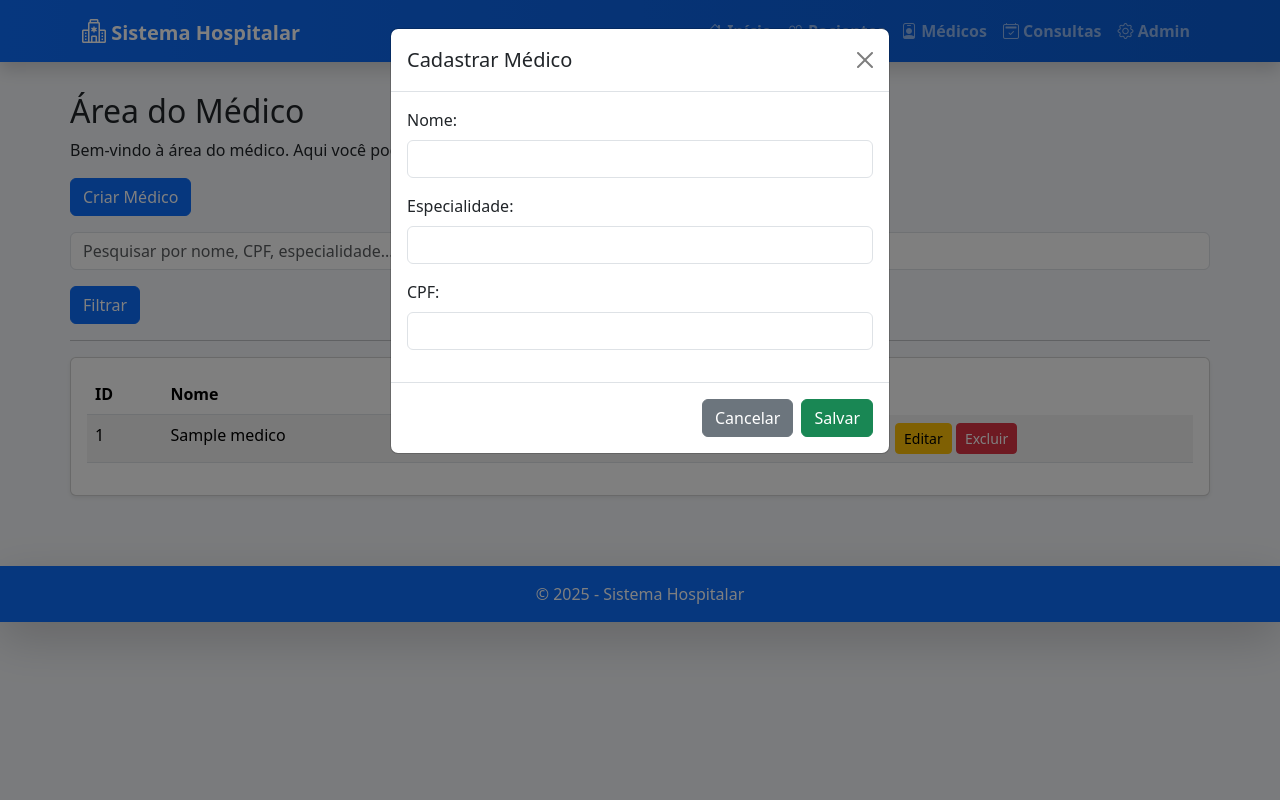
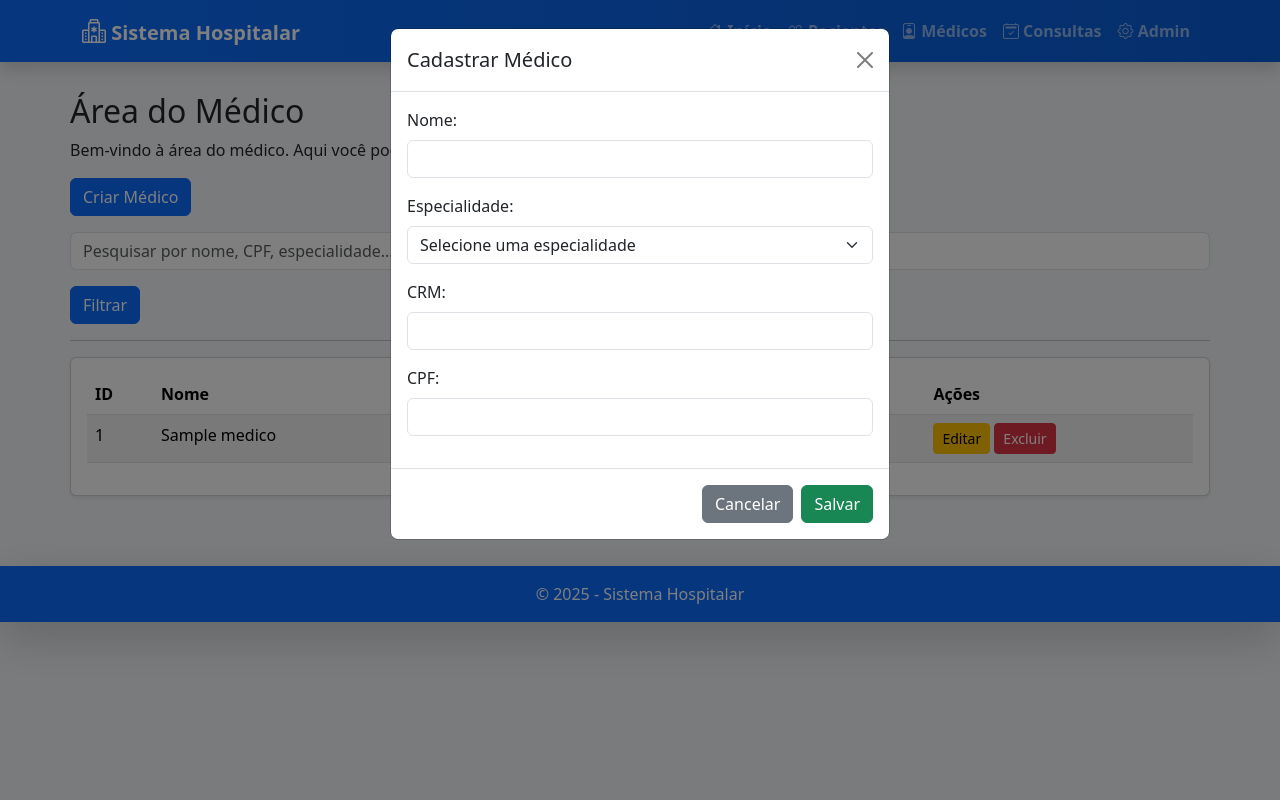
Before and after one commit to CaioAmorim-dev/django-hospital-crud, a Django app: page /medico/ in a window 1280 px wide, after a click on "Criar Médico". Run offline with Django 5.2, Linux system fonts and the light colour scheme; tables that the repository leaves empty hold one stand-in row (values such as "Sample post").

Commit message:
Criar div para editar e excluir medicos

```diff
--- a/hospital/templates/medico/home_medico.html
+++ b/hospital/templates/medico/home_medico.html
@@ -29,7 +29,9 @@
                     <th>ID</th>
                     <th>Nome</th>
                     <th>Especialidade</th>
+                    <th>CRM</th>
                     <th>CPF</th>
+                    <th>Ações</th>
                 </tr>
             </thead>
             <tbody>
@@ -37,16 +39,23 @@
                 <tr>
                     <td>{{ medico.id }}</td>
                     <td>{{ medico.nome }}</td>
-                    <td>{{ medico.especialidade }}</td>
+                    <td>{{ medico.get_especialidade_display }}</td>
+                    <td>{{ medico.crm }}</td>
                     <td>{{ medico.cpf }}</td>
                     <td>
-                        <a href="{% url 'editar_medico' medico.id %}" class="btn btn-warning btn-sm">Editar</a>
-                        <a href="{% url 'excluir_medico' medico.id %}" class="btn btn-danger btn-sm">Excluir</a>
+                        <button class="btn btn-warning btn-sm" data-bs-toggle="modal"
+                                data-bs-target="#modalEditarMedico{{ medico.id }}">
+                            Editar
+                        </button>
+                        <button class="btn btn-danger btn-sm" data-bs-toggle="modal"
+                                data-bs-target="#modalExcluirMedico{{ medico.id }}">
+                            Excluir
+                        </button>
                     </td>
                 </tr>
                 {% empty %}
                 <tr>
-                    <td colspan="4" class="text-center">Nenhum médico cadastrado.</td>
+                    <td colspan="6" class="text-center">Nenhum médico cadastrado.</td>
                 </tr>
                 {% endfor %}
             </tbody>
@@ -71,7 +80,16 @@
                     </div>
                     <div class="mb-3">
                         <label class="form-label">Especialidade:</label>
-                        <input type="text" name="especialidade" class="form-control" required>
+                        <select name="especialidade" class="form-select" required>
+                            <option value="">Selecione uma especialidade</option>
+                            <option value="oftalmologia">Oftalmologia</option>
+                            <option value="cardiologia">Cardiologia</option>
+                            <option value="dermatologia">Dermatologia</option>
+                        </select>
+                    </div>
+                    <div class="mb-3">
+                        <label class="form-label">CRM:</label>
+                        <input type="text" name="crm" class="form-control" required>
                     </div>
                     <div class="mb-3">
                         <label class="form-label">CPF:</label>
@@ -87,4 +105,71 @@
     </div>
 </div>
 
+<!-- Modais de Editar e Excluir para cada médico -->
+{% for medico in medicos %}
+<!-- Modal Editar Médico -->
+<div class="modal fade" id="modalEditarMedico{{ medico.id }}" tabindex="-1" aria-hidden="true">
+    <div class="modal-dialog">
+        <div class="modal-content">
+            <div class="modal-header">
+                <h5 class="modal-title">Editar Médico</h5>
+                <button type="button" class="btn-close" data-bs-dismiss="modal"></button>
+            </div>
+            <form method="POST" action="{% url 'editar_medico' medico.id %}">
+                {% csrf_token %}
+                <div class="modal-body">
+                    <div class="mb-3">
+                        <label class="form-label">Nome:</label>
+                        <input type="text" name="nome" class="form-control" value="{{ medico.nome }}" required>
+                    </div>
+                    <div class="mb-3">
+                        <label class="form-label">Especialidade:</label>
+                        <select name="especialidade" class="form-select" required>
+                            <option value="oftalmologia" {% if medico.especialidade == 'oftalmologia' %}selected{% endif %}>Oftalmologia</option>
+                            <option value="cardiologia" {% if medico.especialidade == 'cardiologia' %}selected{% endif %}>Cardiologia</option>
+                            <option value="dermatologia" {% if medico.especialidade == 'dermatologia' %}selected{% endif %}>Dermatologia</option>
+                        </select>
+                    </div>
+                    <div class="mb-3">
+                        <label class="form-label">CRM:</label>
+                        <input type="text" name="crm" class="form-control" value="{{ medico.crm }}" required>
+                    </div>
+                    <div class="mb-3">
+                        <label class="form-label">CPF:</label>
+                        <input type="text" name="cpf" class="form-control" value="{{ medico.cpf }}" required>
+                    </div>
+                </div>
+                <div class="modal-footer">
+                    <button type="button" class="btn btn-secondary" data-bs-dismiss="modal">Cancelar</button>
+                    <button type="submit" class="btn btn-success">Salvar</button>
+                </div>
+            </form>
+        </div>
+    </div>
+</div>
+
+<!-- Modal Excluir Médico -->
+<div class="modal fade" id="modalExcluirMedico{{ medico.id }}" tabindex="-1" aria-hidden="true">
+    <div class="modal-dialog">
+        <div class="modal-content">
+            <div class="modal-header bg-danger text-white">
+                <h5 class="modal-title">Excluir Médico</h5>
+                <button type="button" class="btn-close" data-bs-dismiss="modal"></button>
+            </div>
+            <form method="POST" action="{% url 'excluir_medico' medico.id %}">
+                {% csrf_token %}
+                <div class="modal-body">
+                    Tem certeza que deseja excluir o médico <strong>{{ medico.nome }}</strong>?
+                    <br><br>Esta ação não pode ser desfeita.
+                </div>
+                <div class="modal-footer">
+                    <button type="button" class="btn btn-secondary" data-bs-dismiss="modal">Cancelar</button>
+                    <button type="submit" class="btn btn-danger">Excluir</button>
+                </div>
+            </form>
+        </div>
+    </div>
+</div>
+{% endfor %}
+
 {% endblock %}
```
